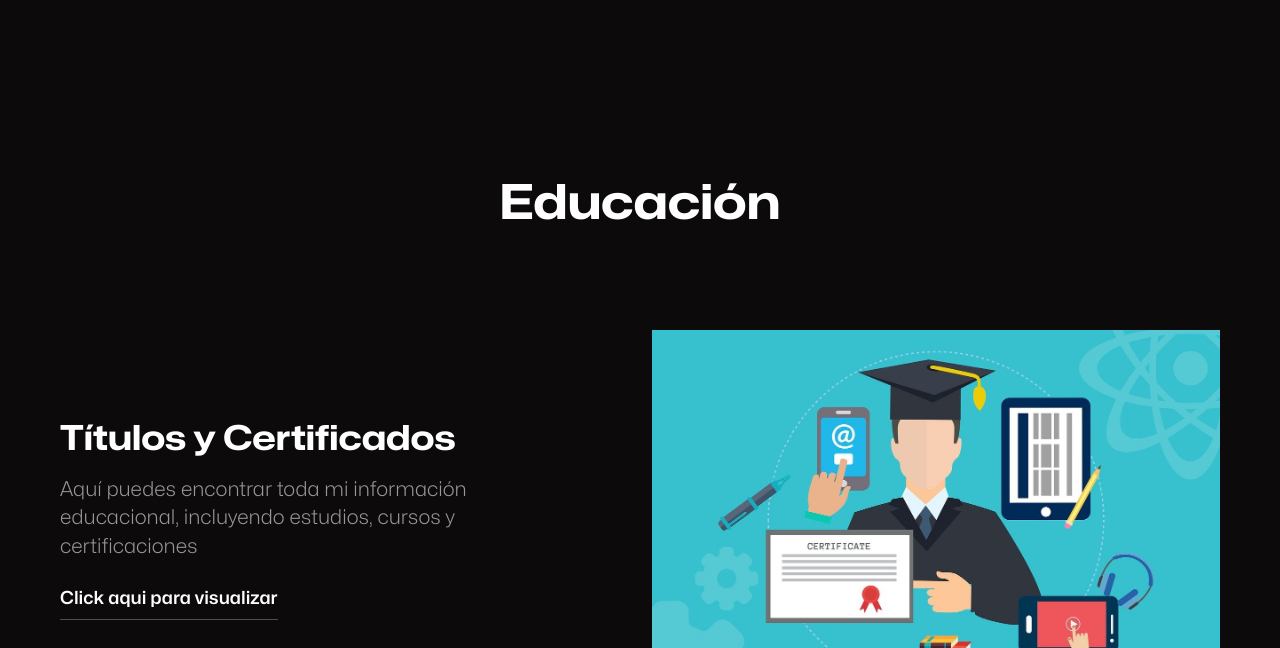
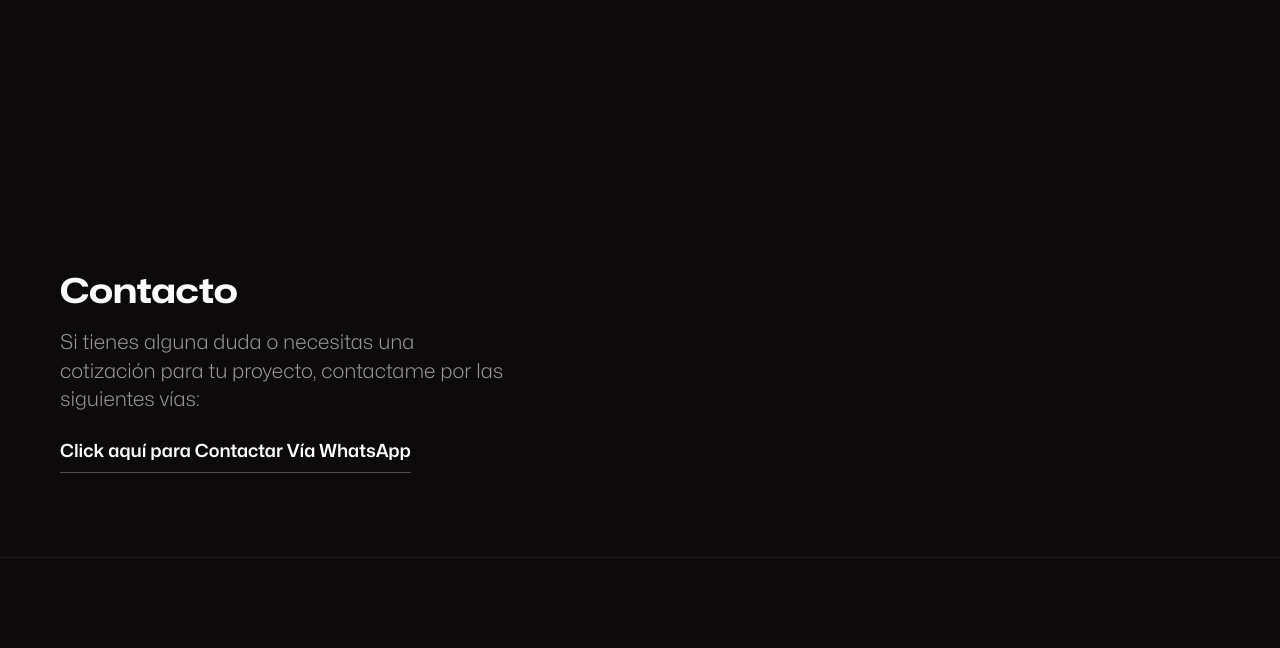
Before and after one commit to juanbenavidesavila/juan-benavides-avila, a plain HTML site: page index.html in a window 1280 px wide. Shown: the part 4558-5206 px from the top of the page. Drawn offline with Linux system fonts and the light colour scheme.

Commit message:
add-opti

```diff
--- a/index.html
+++ b/index.html
@@ -10,12 +10,12 @@
   <!-- Read and update content attributes accordingly  -->
 
   <meta name="description"
-    content="Welcome to my portfolio website. I am a ful stack web developer and I specialize in creating user-friendly, responsive and accessible websites. Explore my projects, open-source work and contact me for any inquiries or collaborations." />
+    content="Welcome to my portafolio website. I am a ful stack web developer and I specialize in creating user-friendly, responsive and accessible websites. Explore my projects, open-source work and contact me for any inquiries or collaborations." />
 
   <!-- Google / Search Engine Tags -->
   <meta itemprop="name" content="Juan Benavides Ávila">
   <meta itemprop="description"
-    content="Welcome to my portfolio website. I am a full stack web developer and I specialize in creating user-friendly, responsive and accessible websites. Explore my projects, open-source work and contact me for any inquiries or collaborations.">
+    content="Welcome to my portafolio website. I am a full stack web developer and I specialize in creating user-friendly, responsive and accessible websites. Explore my projects, open-source work and contact me for any inquiries or collaborations.">
 
   <!-- Reference screenshot of updated site's header in place of content -->
   <meta itemprop="image" content="assets/images/img_portafolio.JPG">
@@ -34,14 +34,14 @@
   <meta name="twitter:card" content="summary_large_image">
   <meta name="twitter:title" content="Juan Benavides Ávila">
   <meta name="twitter:description"
-    content="Welcome to my portfolio website. I am a full stack web developer and I specialize in creating user-friendly, responsive and accessible websites. Explore my projects, open-source work and contact me for any inquiries or collaborations.">
+    content="Welcome to my portafolio website. I am a full stack web developer and I specialize in creating user-friendly, responsive and accessible websites. Explore my projects, open-source work and contact me for any inquiries or collaborations.">
 
   <!-- Reference screenshot of updated site's header in content -->
   <meta name="twitter:image" content="assets/images/img_portafolio.JPG">
 
 
   <!-- Update favicon href attribute with image of yourself -->
-  <link rel="shortcut icon" href="assets/images/perfil.png" type="image/png" />
+  <link rel="shortcut icon" href="assets/images/computer-3535.gif" type="image/png" />
 
   <!-- Preloading fonts for better performance -->
 
@@ -83,7 +83,6 @@
         <li class="nav-item"><a href="#">Inicio</a></li>
         <li class="nav-item"><a href="#work">Servicios</a></li>
         <li class="nav-item"><a href="#skills">Mis Herramientas de Trabajo</a></li>
-        <li class="nav-item"><a href="#educacion">Educación</a></li>
       </ol>
     </nav>
 
@@ -232,8 +231,7 @@
               </ol>
               <div class="work-links">
                 <!-- Add url of project in href attribute -->
-                <a href="https://github.com/juanbenavidesavila" target="_blank" rel="noopener" class="link">Explore mi
-                  Github</a>
+                <a href="https://github.com/juanbenavidesavila" target="_blank" rel="noopener" class="link">Explore mi Github</a>
 
                 <!-- Add link to project source code in href attribute if applicable otherwise feel free to delete or comment the markup -->
                 <a href="https://github.com/juanbenavidesavila" target="_blank" rel="noopener" title="Source code">
@@ -281,40 +279,7 @@
         </section>
       </div>
     </div>
-
-
-
     <!-- Educación-->
-<section class="work">
-  <div class="container">
-    <h2 class="h2" id="work">Educación</h2>
-    <div class="work-boxes">
-    <div class="work-box">
-      <div class="work-textbox">
-        <!-- Add your project title here -->
-        <h3 class="h3">Títulos y Certificados</h3>
-        <!-- Add small description of your project  -->
-        <p class="work-text">
-          Aquí puedes encontrar toda mi información educacional, incluyendo estudios, cursos y certificaciones
-        </p>
-        <div class="work-links">
-          <!-- Add url of project in href attribute -->
-          <a href="educación.html" target="_blank" rel="noopener" class="link">Click aqui para visualizar</a>
-
-          <!-- Add link to project source code in href attribute if applicable otherwise feel free to delete or comment the markup -->
-
-        </div>
-      </div>
-      <!-- Update img src and alt attribute  -->
-      <picture class="work-img">
-        <img loading="lazy" src="assets/images/online-education.jpg" alt="contribute dev" />
-      </picture>
-    </div>
-    </div>
-    </div>
-</section>
-    <br>
-    <br>
 
 
     <!-- contacto -->
```
